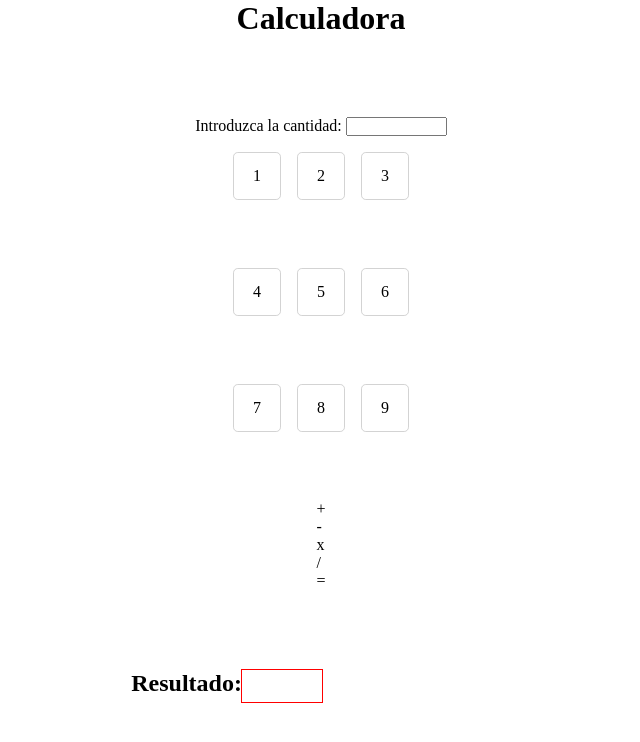
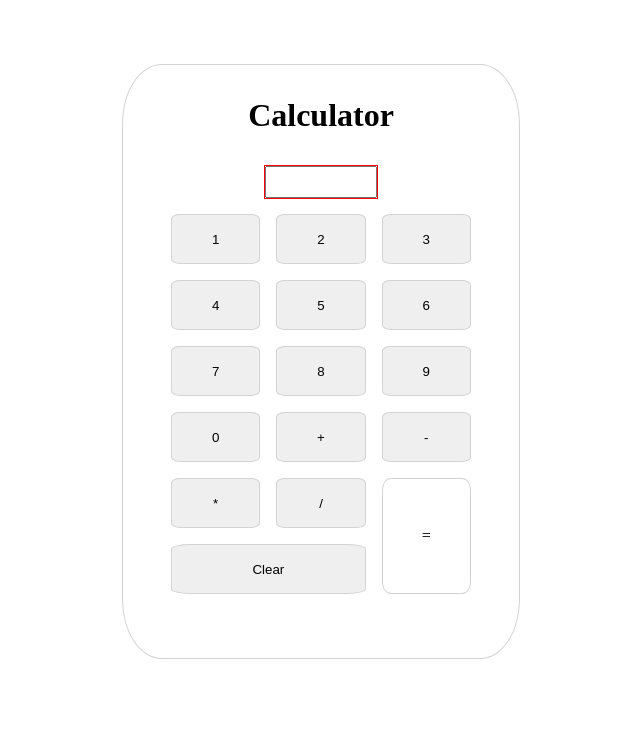
Before and after one commit to LuisEncastin/calculator, a plain HTML site: page index.html in a window 1280 px wide. Shown: the whole page, without its empty margins (319-959 px from the left). Drawn offline with Linux system fonts and the light colour scheme.

Commit message:
mvp calculator finished

```diff
--- a/index.html
+++ b/index.html
@@ -8,41 +8,81 @@
 </head>
 <body>
     <main id="calculatorContainer">
-        <div  id="titleContainer">
-            <h1>Calculadora</h1>
-        </div>
-        <div>
-            <section id="calculator">
-                <section id="inputContainer">
-                    <label for="calcInput">Introduzca la cantidad:</label>
-                    <input type="text" id="name" name="calcInput" size="10">
-                </section>
-                <section id="numbersButtonsContainer">
-                    <div>1</div>
-                    <div>2</div>
-                    <div>3</div>
-                    <div>4</div>
-                    <div>5</div>
-                    <div>6</div>
-                    <div>7</div>
-                    <div>8</div>
-                    <div>9</div>
-                </section>
-                <section id="operationsButtonsContainer">
-                    <div>+</div>
-                    <div>-</div>
-                    <div>x</div>
-                    <div>/</div>
-                    <div>=</div>
-                </section>
-            </section>
-            <section id="resultContainer">
-                <h1>Resultado: </h1>
-                <div id="result"></div>
-            </section>
+        <h1>Calculator</h1>
+
+        <div id="calculator">
+          <input type="text" id="result" readonly>
+
+          <div class="buttons">
+
+            <button>1</button>
+            <button>2</button>
+            <button>3</button>
+            <button>4</button>
+            <button>5</button>
+            <button>6</button>
+            <button>7</button>
+            <button>8</button>
+            <button>9</button>
+            <button>0</button>
+
+            <button class="operator">+</button>
+            <button class="operator">-</button>
+            <button class="operator">*</button>
+            <button class="operator">/</button>
+
+            <div id="equals" class="operator">=</div>
+            <button id="clear">Clear</button>
+          </div>
         </div>
     </main>
 </body>
 <script>
+
+    //variables
+    let expression = '';
+
+    //input node
+    const result = document.getElementById('result');
+    //Buttons nodes
+    const buttons = document.querySelectorAll('#calculator .buttons button');
+    const equalsBtn = document.getElementById('equals');
+    const clearBtn = document.getElementById('clear');
+
+    /**
+     * update the value of the selected button in the input
+     */
+    buttons.forEach(function(button) {
+        button.addEventListener('click', function() {
+        const value = button.textContent;
+        expression += value;
+        result.value = expression;
+        });
+    });
+
+    /**
+     * Equals button
+    */
+    const calculateResult = () => {
+        try {
+            let answer = eval(expression);
+            result.value = answer;
+            expression = answer.toString();
+        } catch (error) {
+            result.value = 'Error';
+            expression = '';
+        }
+    }
+
+    equalsBtn.addEventListener("click", calculateResult)
+
+    /**
+     * Clear function
+     */
+    clearBtn.addEventListener('click', function() {
+        result.value = '';
+        answer = 0
+    });
+
 </script>
 </html>
--- a/styles.css
+++ b/styles.css
@@ -4,17 +4,26 @@
     padding: 0;
 }
 
-#calculatorContainer{
-    width: 100%;
+body {
     display: flex;
     flex-direction: column;
     align-items: center;
     justify-content: center;
+    padding: 4rem 0;
+}
+
+#calculatorContainer{
+    display: flex;
+    flex-direction: column;
+    align-items: center;
+    justify-content: center;
+    padding: 2rem 0;
+    border: 1px solid lightgray;
+    border-radius: 10%
 }
 
 #calculator {
-    width: 100%;
-    padding: 5rem 4rem;
+    padding: 2rem 3rem;
     display: flex;
     flex-direction: column;
     align-items: center;
@@ -24,16 +33,18 @@
 
 /* numbersButtonsContainer */
 
-#numbersButtonsContainer {
+.buttons {
+    width: 300px;
     display: grid;
     grid-template-columns: repeat(3, 1fr);
     gap: 1rem;
-    grid-auto-rows: minmax(100px, auto);
+    grid-auto-rows: minmax(20px, 50px);
+    place-items: center;
 }
 
-#numbersButtonsContainer > div {
-    width: 3rem;
-    height: 3rem;
+.buttons > button, #equals {
+    width: 100%;
+    height: 100%;
     border: 1px solid lightgray;
     border-radius: 10%;
     display: grid;
@@ -42,21 +53,27 @@
     transition: box-shadow 0.2s ease;
 }
 
-#numbersButtonsContainer > div:active {
+.buttons > button:active {
     box-shadow: 10px 10px 39px -13px rgba(0,0,0,0.75);
 -webkit-box-shadow: 10px 10px 39px -13px rgba(0,0,0,0.75);
 -moz-box-shadow: 10px 10px 39px -13px rgba(0,0,0,0.75);
 }
 
-/* result */
-#resultContainer {
-    width: 100%;
-    display: flex;
-    flex-direction: row;
-}
 #result {
-    width: 5rem;
+    width: 7rem;
     min-height: 2rem;
     height: 2rem;
     outline: 1px solid red;
+    text-align: center;
 }
+
+#equals {
+    grid-column: 3/4;
+    grid-row: 5/7;
+    width: 100%;
+}
+
+#clear {
+    grid-column: 1/3;
+    width: 100%;
+}
```
